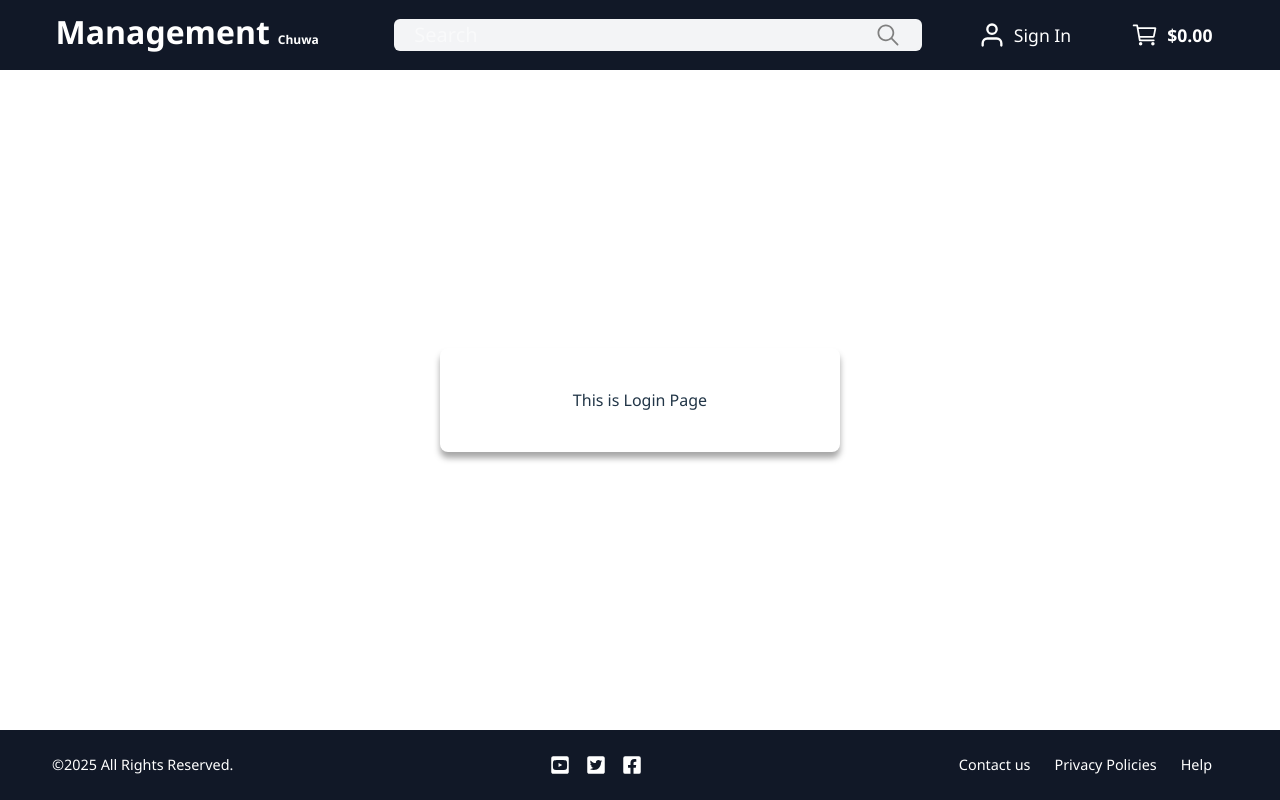
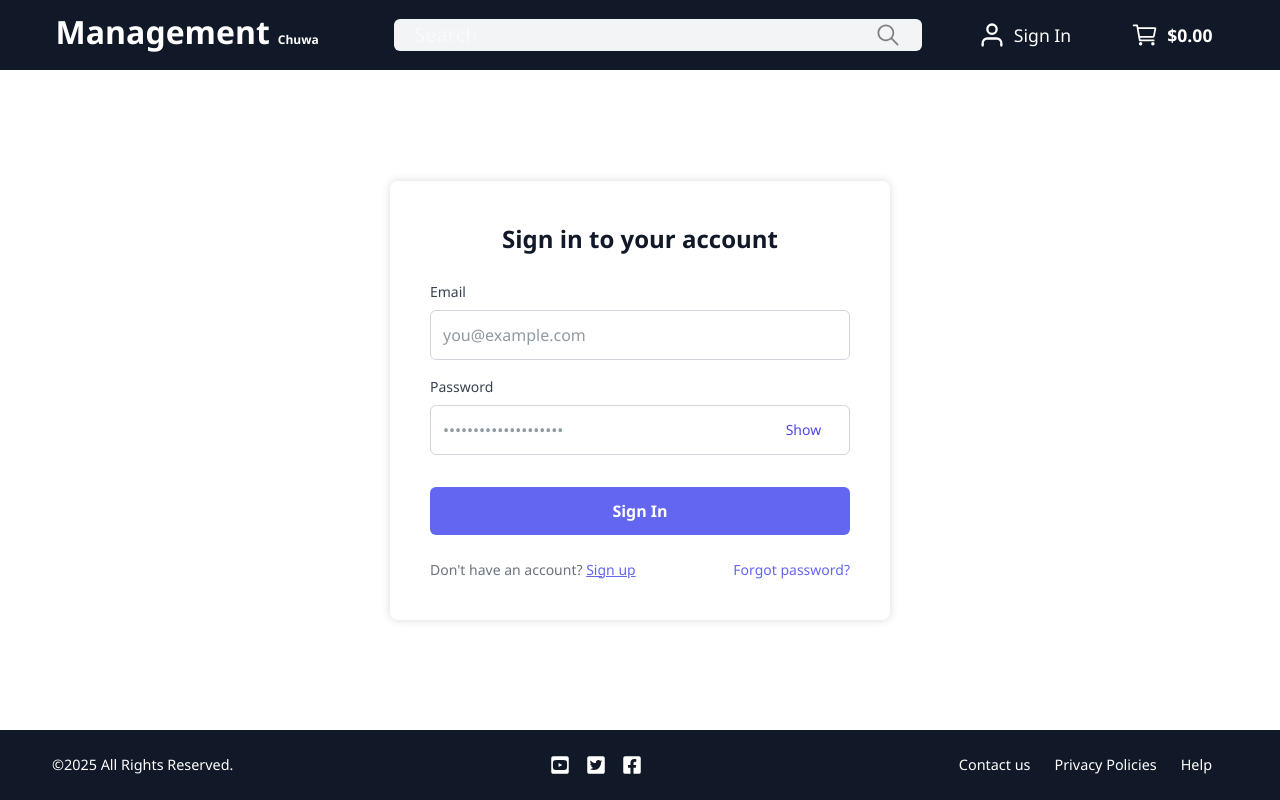
Before and after one commit to sierracheng/chuwa-project-1, a React (Vite) app: page /login in a window 1280 px wide. Built offline with nearby package versions, Linux system fonts and the light colour scheme.

Commit message:
add login page and adjust the style, move the card to page level

```diff
--- a/src/components/Layout.css
+++ b/src/components/Layout.css
@@ -6,7 +6,10 @@
   padding: 0 20px;
   gap: 20px;
 }
-.header-mobile { display: none; }
+
+.header-mobile {
+  display: none;
+}
 
 .footer-desktop {
   display: flex;
@@ -16,9 +19,15 @@
   padding: 0 20px;
   gap: 20px;
 }
-.footer-mobile { display: none; }
 
-.logo-mobile { display: none; }
+.footer-mobile {
+  display: none;
+}
+
+.logo-mobile {
+  display: none;
+}
+
 .logo-desktop {
   display: flex;
   align-items: baseline;
@@ -60,6 +69,7 @@
   column-gap: 10px;
   align-items: baseline;
 }
+
 .header-content-logo a {
   display: flex;
   flex-direction: row;
@@ -117,14 +127,17 @@
   outline: none;
   font-size: 20px;
 }
+
 .search-button {
-  margin-left: auto; /* pushes the button to the right in a flex container */
+  margin-left: auto;
+  /* pushes the button to the right in a flex container */
   border: none;
   background: transparent;
   padding: 8px;
   outline: none;
   font-size: 20px;
-  color: grey; /* sets text/icon color to grey */
+  color: grey;
+  /* sets text/icon color to grey */
 }
 
 .header-actions {
@@ -158,6 +171,7 @@
   padding: 8px 12px;
   border-radius: 4px;
 }
+
 .cart-button:hover {
   background-color: #374151;
 }
@@ -175,25 +189,19 @@
 }
 
 .card {
+  position: relative;
   background: white;
   padding: 2.5rem;
   border-radius: 8px;
-  box-shadow: 0 6px 6px rgb(167, 167, 167);
+  box-shadow: 0 0 10px rgba(0, 0, 0, 0.15);
   width: 100%;
-  max-width: 400px;
+  max-width: 500px;
   display: flex;
   flex-direction: column;
   align-items: center;
   text-align: center;
 }
 
-.card h2 {
-  margin-bottom: 1.5rem;
-  color: #333;
-  font-size: 1.5rem;
-  font-weight: 600;
-  text-align: center;
-}
 
 .footer {
   background-color: #111827;
@@ -219,6 +227,7 @@
 .footer-links a:hover {
   text-decoration: underline;
 }
+
 .footer-infos {
   display: flex;
   gap: 1.5rem;
@@ -239,14 +248,21 @@
 
 
 @media (max-width: 768px) {
-  .header-desktop { display: none; }
+  .header-desktop {
+    display: none;
+  }
+
   .header-mobile {
     display: flex;
     flex-direction: column;
     gap: 12px;
     width: 100%;
   }
-  .footer-desktop { display: none; }
+
+  .footer-desktop {
+    display: none;
+  }
+
   .footer-mobile {
     display: flex;
     flex-direction: column;
@@ -263,26 +279,32 @@
     padding: 12px 16px;
   }
 
-  .logo-desktop { display: none; }
+  .logo-desktop {
+    display: none;
+  }
+
   .logo-mobile {
     display: flex;
     align-items: baseline;
     gap: 8px;
-    order:1;
-   }
+    order: 1;
+  }
 
   .header-content-logo,
-  .header-actions {width: 100%;}
+  .header-actions {
+    width: 100%;
+  }
 
-  .header-top-mobile{
+  .header-top-mobile {
     display: flex;
     justify-content: space-between;
     align-items: center;
     width: 100%;
     order: 1;
   }
+
   .header-search {
-    order:2;
+    order: 2;
     /* max-width: none; */
     width: 100%;
   }
@@ -302,7 +324,9 @@
     gap: 8px;
   }
 
-  .signin-button { display: none; }
+  .signin-button {
+    display: none;
+  }
 
 
   .management-title {
--- a/src/components/Layout.tsx
+++ b/src/components/Layout.tsx
@@ -15,10 +15,8 @@ const Layout: React.FC<LayoutProps> = ({ children }) => {
       <Header />
       {/* Main content goes here */}
       <main className="main">
-        <div className="card">
-          {/* <h2>{title}</h2> */}
-          {children}
-        </div>
+        {/* <h2>{title}</h2> */}
+        {children}
       </main>
       {/* Footer goes here */}
       <Footer />
--- a/src/pages/homePage/HomePage.tsx
+++ b/src/pages/homePage/HomePage.tsx
@@ -1,3 +1,3 @@
 export const HomePage = () => {
-  return <div>This is Home Page</div>;
+    return <div>This is Home Page</div>;
 };
--- /dev/null
+++ b/src/pages/loginPage/LoginPage.css
@@ -0,0 +1,129 @@
+.login-container {
+    width: 100%;
+}
+
+.login-close {
+    position: absolute;
+    /* now relative to .card */
+    top: 1rem;
+    right: 1rem;
+    background: transparent;
+    border: none;
+    font-size: 1.5rem;
+    color: #6b7280;
+    cursor: pointer;
+}
+
+.login-close:hover {
+    color: #374151;
+}
+
+/* Title */
+.login-title {
+    text-align: center;
+    font-size: 1.5rem;
+    font-weight: 600;
+    margin-bottom: 1.5rem;
+    color: #111827;
+}
+
+/* Form layout */
+.login-form {
+    display: flex;
+    flex-direction: column;
+}
+
+.form-group {
+    margin-bottom: 1rem;
+}
+
+.form-label {
+    display: block;
+    text-align: left;
+    font-size: 0.875rem;
+    font-weight: 500;
+    margin-bottom: 0.5rem;
+    color: #374151;
+}
+
+.form-input {
+    width: 100%;
+    padding: 0.75rem;
+    font-size: 1rem;
+    border: 1px solid #d1d5db;
+    border-radius: 0.375rem;
+    outline: none;
+}
+
+.form-input:focus {
+    border-color: #6366f1;
+    box-shadow: 0 0 0 2px rgba(99, 102, 241, 0.2);
+}
+
+/* Password field + show button */
+.password-wrapper {
+    position: relative;
+}
+
+.show-button {
+    position: absolute;
+    top: 50%;
+    right: 0.75rem;
+    transform: translateY(-50%);
+    background: transparent;
+    border: none;
+    font-size: 0.875rem;
+    font-weight: 500;
+    color: #4f46e5;
+    cursor: pointer;
+}
+
+.show-button:focus,
+.show-button:focus-visible {
+    outline: none;
+    box-shadow: none;
+}
+
+.show-button:hover {
+    text-decoration: underline;
+}
+
+/* Submit button */
+.submit-button {
+    margin-top: 1rem;
+    width: 100%;
+    padding: 0.75rem;
+    font-size: 1rem;
+    font-weight: 600;
+    color: #ffffff;
+    background-color: #6366f1;
+    border: none;
+    border-radius: 0.375rem;
+    cursor: pointer;
+}
+
+.submit-button:hover {
+    background-color: #4f46e5;
+}
+
+/* Footer links */
+.login-footer {
+    display: flex;
+    justify-content: space-between;
+    margin-top: 1.5rem;
+    font-size: 0.875rem;
+    color: #6b7280;
+}
+
+.login-footer a {
+    color: #6366f1;
+    text-decoration: none;
+}
+
+.login-footer a:hover {
+    text-decoration: underline;
+}
+
+.login-footer p a {
+    text-decoration: underline;
+}
--- a/src/pages/loginPage/LoginPage.tsx
+++ b/src/pages/loginPage/LoginPage.tsx
@@ -1,3 +1,93 @@
-export const LoginPage = () => {
-    return <div>This is Login Page</div>;
-};
+import React, { useState } from 'react';
+import { useNavigate } from 'react-router-dom';
+import './LoginPage.css';
+
+export interface LoginProps {
+    onClose?: () => void;
+}
+
+export function LoginPage({ onClose }: LoginProps) {
+    const navigate = useNavigate();
+    const [email, setEmail] = useState('');
+    const [password, setPassword] = useState('');
+    const [showPassword, setShowPassword] = useState(false);
+
+    const handleSubmit = (e: React.FormEvent) => {
+        e.preventDefault();
+        console.log({ email, password });
+    };
+
+    const handleClose = () => {
+        if (onClose) return onClose();
+        navigate(-1);
+    };
+
+    return (
+        <div className='card'>
+            <div className="login-container">
+                <button
+                    type="button"
+                    className="login-close"
+                    onClick={handleClose}
+                    aria-label="Close"
+                ></button>
+
+                <h2 className="login-title">Sign in to your account</h2>
+
+                <form className="login-form" onSubmit={handleSubmit}>
+                    <div className="form-group">
+                        <label htmlFor="login-email" className="form-label">
+                            Email
+                        </label>
+                        <input
+                            id="login-email"
+                            type="email"
+                            className="form-input"
+                            placeholder="you@example.com"
+                            value={email}
+                            onChange={e => setEmail(e.target.value)}
+                            required
+                        />
+                    </div>
+
+                    <div className="form-group">
+                        <label htmlFor="login-password" className="form-label">
+                            Password
+                        </label>
+                        <div className="password-wrapper">
+                            <input
+                                id="login-password"
+                                type={showPassword ? 'text' : 'password'}
+                                className="form-input"
+                                placeholder="••••••••••••••••••••"
+                                value={password}
+                                onChange={e => setPassword(e.target.value)}
+                                required
+                            />
+                            <button
+                                type="button"
+                                className="show-button"
+                                onClick={() => setShowPassword(v => !v)}
+                                tabIndex={-1}
+                            >
+                                {showPassword ? 'Hide' : 'Show'}
+                            </button>
+                        </div>
+                    </div>
+
+                    <button type="submit" className="submit-button">
+                        Sign In
+                    </button>
+                </form>
+
+                <div className="login-footer">
+                    <p>
+                        Don't have an account?{' '}
+                        <a href="/signup">Sign up</a>
+                    </p>
+                    <a href="/forgot-password">Forgot password?</a>
+                </div>
+            </div>
+        </div>
+    );
+}
```
Also changed, not shown: src/pages/loginPage/index.tsx (line endings or trailing spaces).
